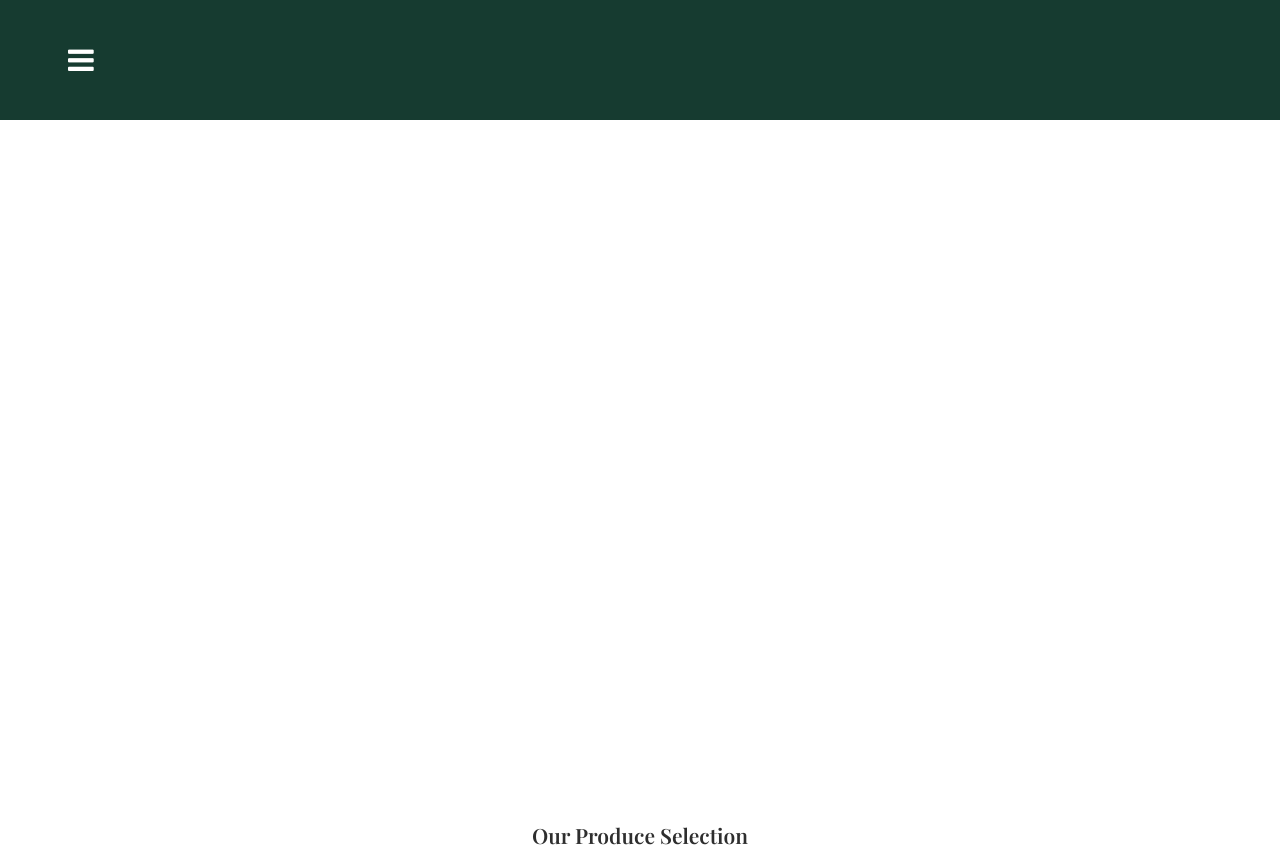
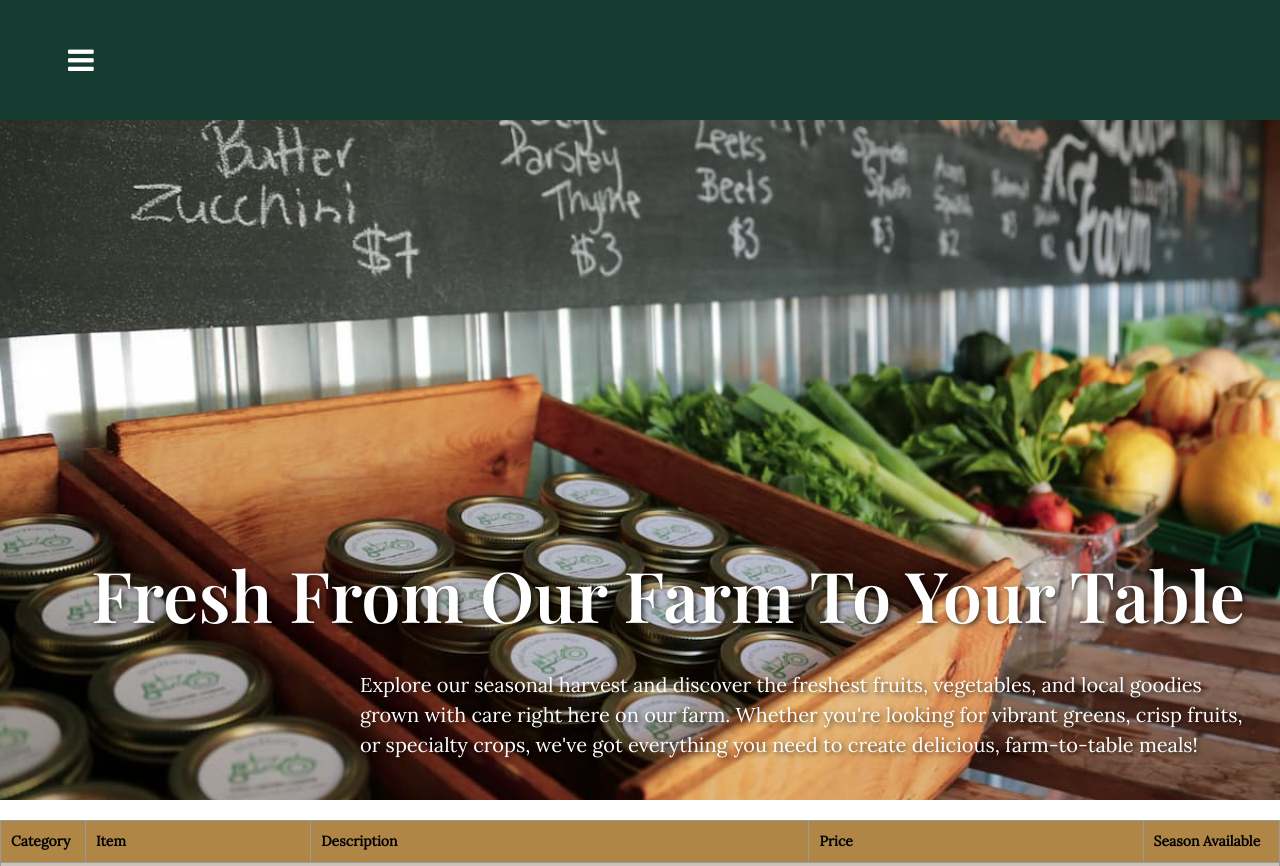
Before and after one commit to nic-dgl103-f24-cvs1/project-ANoel03, a plain HTML site: page produce.html in a window 1280 px wide. Shown: the top 866 px of the page. Drawn offline with nearby package versions, Linux system fonts and the light colour scheme; a web font is replaced by a local one.

```diff
--- a/produce.html
+++ b/produce.html
@@ -36,14 +36,19 @@
 
     <section class="hero">
       <!-- large background image with text overlay -->
-      <h1></h1>
-      <p></p>
+      <h1>fresh from our farm to your table</h1>
+      <p>
+        Explore our seasonal harvest and discover the freshest fruits,
+        vegetables, and local goodies grown with care right here on our farm.
+        Whether you're looking for vibrant greens, crisp fruits, or specialty
+        crops, we've got everything you need to create delicious, farm-to-table
+        meals!
+      </p>
     </section>
 
     <!-- PRODUCT SELECTION -->
 
     <section class="product-list">
-      <h2>Our Produce Selection</h2>
       <table>
         <thead>
           <tr>
@@ -232,7 +237,7 @@
         alt="chickens and dog in field"
       />
       <img
-        src="images/marketveggies.jpg"
+        src="images/vegetables_image.jpg"
         alt="produce selection with chalkboard in background"
       />
       <img src="images/tractor.jpeg" alt="man on tractor in field" />
--- a/style.css
+++ b/style.css
@@ -31,11 +31,14 @@ h1 {
     margin-top: 16px;
     padding-left: 15px;
     padding-right: 15px;
+    font-family: "Playfair Display", "Open Sans";
+    color: #ffffff;
   }
 
-  h1, h2, h3, h4{
+h2, h3, h4{
     font-family: "Playfair Display", "Open Sans";
     color: #ffffff;
+    text-transform: capitalize;
   }
 
   a {
@@ -60,6 +63,7 @@ h1 {
 .header-container {
   background-color: #163b30;
   height: 15vh;
+  z-index: 11;
 }
 
 header {
@@ -122,27 +126,36 @@ a.toggle {
 /*-------- HERO ---------*/
 
 section.hero {
- /*-- background-image: url("images/heroimage.jpg");--*/
+  background-image: url("images/marketveggies.jpg");
   background-size: 100%;
   background-repeat: no-repeat;
   display: flex;
   flex-direction: column;
   align-items: flex-end;
-  justify-content: center;
+  justify-content: flex-end;
   height: 100vh;
-  padding-right: 20px;
+  padding: 20px;
+}
+
+.hero video {
+  position: absolute;
+  top: 113px;
+  width: 100%;
 }
 
 .hero h1 {
-  margin-top: 100px;
   margin-bottom: 10px;
   text-shadow: 2px 2px 5px rgba(0, 0, 0, 0.7);
+  z-index: 1;
+  text-transform: capitalize;
+  font-size: 7rem;
 }
 
 .hero h2 {
   text-transform: capitalize;
   margin: 0;
   text-shadow: 2px 2px 5px rgba(0, 0, 0, 0.7);
+  z-index: 1;
 }
 
 .hero .button {
@@ -152,6 +165,13 @@ section.hero {
 
 .hero a {
   padding: 12px 48px;
+}
+
+.hero p {
+  font-size: 2rem;
+  color: #ffffff;
+  max-width: 900px;
+  text-shadow: 2px 2px 5px rgba(0, 0, 0, 0.7);
 }
 
 /*------ ABOUT US -------*/
@@ -199,6 +219,7 @@ section.hero {
 .action-container img {
   width: 100%;
   max-height: 250px;
+  object-fit: cover;
 }
 
 .action-container h2 {
```
Also changed, not shown: images/heroimage.jpg (deleted), images/vegetables_image.jpg (added).
